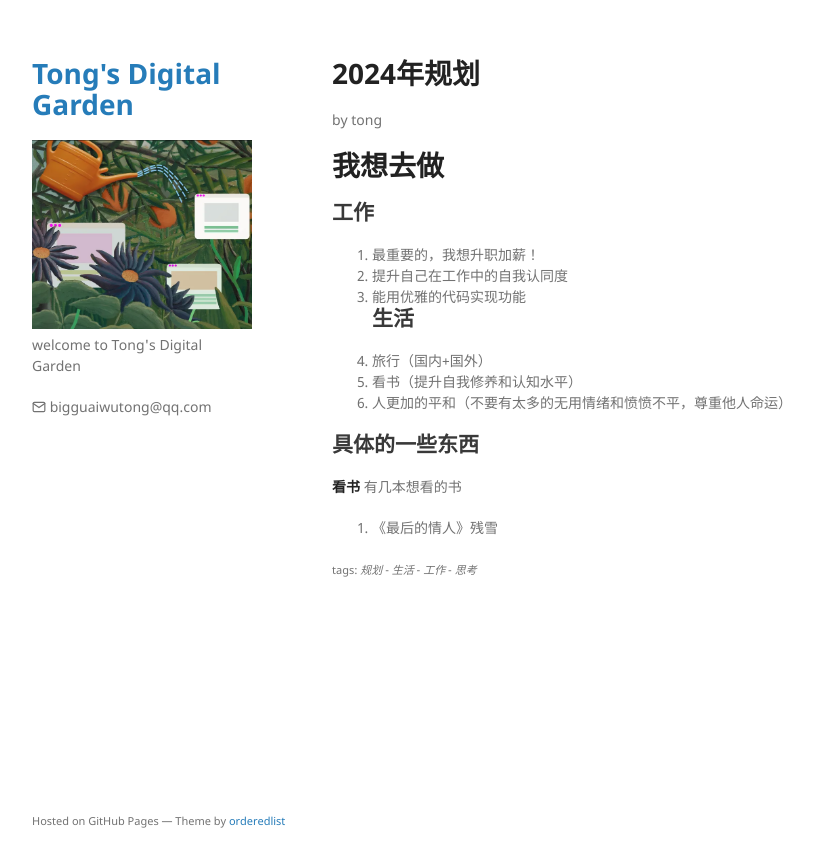
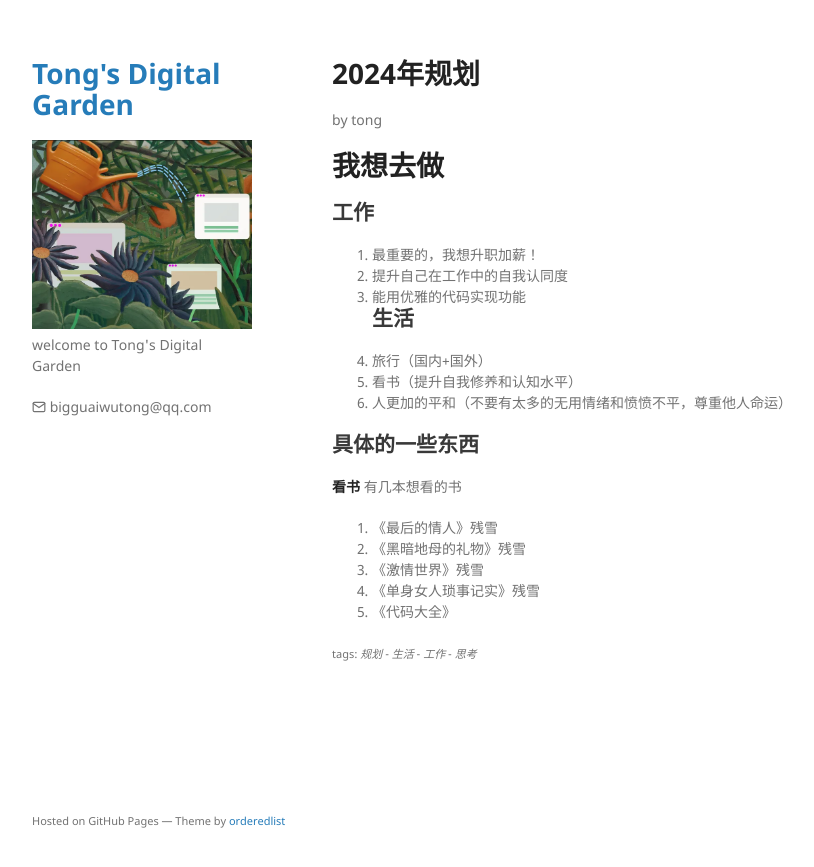
Before and after one commit to TongCodeSpace/TongCodeSpace.github.io, a Jekyll site: the page built from note/生活/期望/2024年规划.md, in a window 1280 px wide. Shown: the top 867 px of the page, without its empty margins (26-840 px from the left). Built offline with Jekyll 4.4.1, drawn with Linux system fonts in a browser that asks for light colours; comment, search, counter and statistics services are not loaded.

Commit message:
vault backup: M .obsidian/workspace.json note/生活/期望/2024年规划.md

```diff
--- a/note/生活/期望/2024年规划.md
+++ b/note/生活/期望/2024年规划.md
@@ -23,3 +23,7 @@ tags:
 **看书**
 有几本想看的书
 1. 《最后的情人》残雪
+2. 《黑暗地母的礼物》残雪
+3. 《激情世界》残雪
+4. 《单身女人琐事记实》残雪
+5. 《代码大全》
```
Also changed, not shown: .obsidian/workspace.json.
